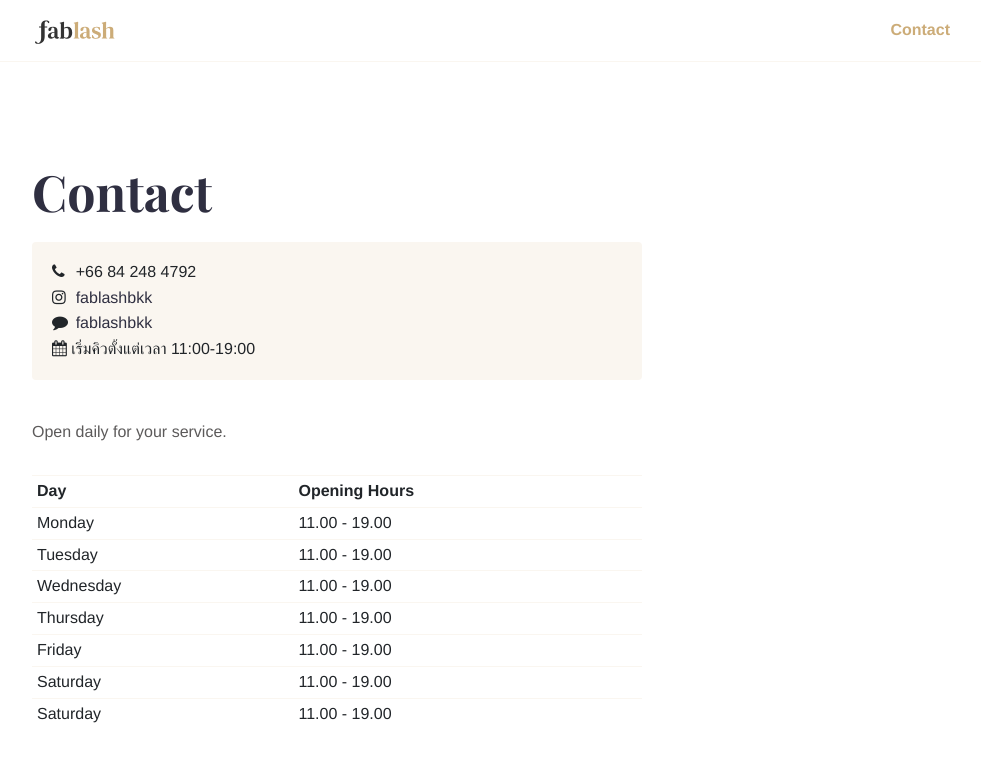
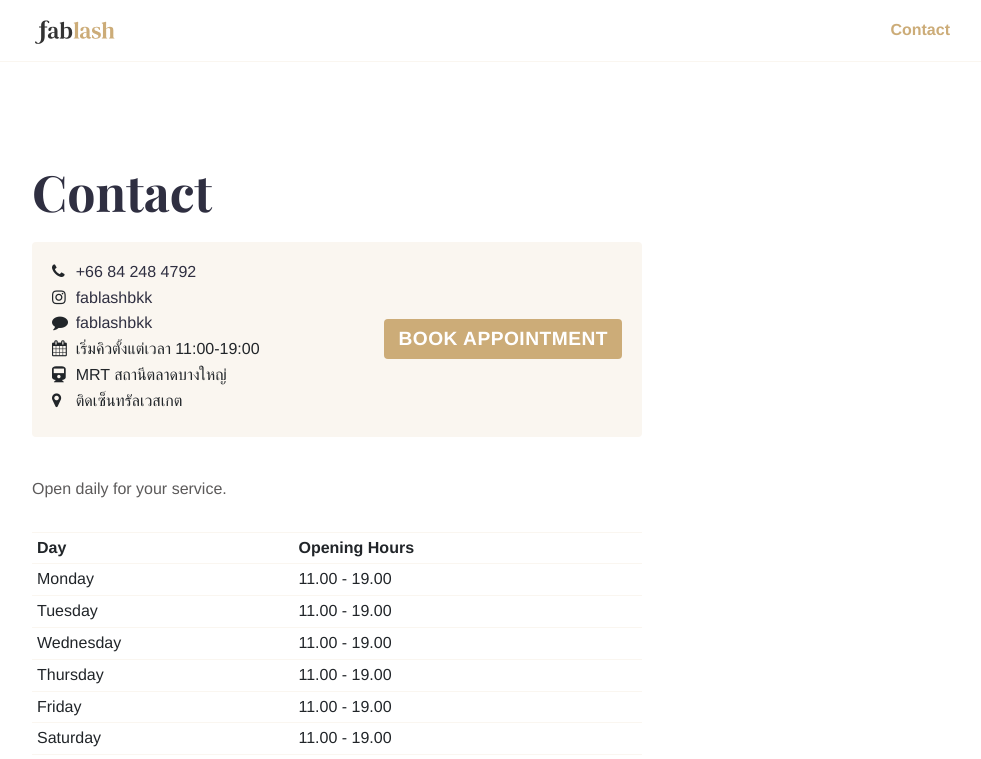
Before and after one commit to fablashbkk/fablashbkk.github.io, a Jekyll site: the page built from contact.md, in a window 1280 px wide, cut to the strip 0-759 px from the top of the page. Shown: the whole strip, without its empty margins (143-1124 px from the left). Built offline with Jekyll 4.4.1, drawn with Linux system fonts in a browser that asks for light colours.

```diff
--- a/_config.yml
+++ b/_config.yml
@@ -17,8 +17,9 @@ collections:
   services:
     output: true
     sort_by: weight
-  team:
+  examples:
     output: true
+    sort_by: weight
 
 defaults:
   - scope:
--- a/_includes/call.html
+++ b/_includes/call.html
@@ -1,22 +1,25 @@
 <div class="call">
   <div class="call-box-top">
     {% if site.data.contact.phone %}
-        <div class="call-phone"><i class="fa fa-phone contact-icon"></i> {{ site.data.contact.phone }} </div>
+        <div class="call-item call-phone"><i class="fa fa-phone contact-icon"></i>
+          <a href="tel:{{ site.data.contact.phone }}">{{ site.data.contact.phone }}</a></div>
     {% endif %}
     {% if site.data.contact.email %}
-    <div class="call-email"><i class="fa fa-instagram contact-icon"></i>
+    <div class="call-item call-email"><i class="fa fa-instagram contact-icon"></i>
       <a href="{{ site.data.contact.email.url }}">
         {{ site.data.contact.email.display }}
       </a>
     </div>
     {% endif %}
     {% if site.data.contact.line %}
-    <div class="call-line"><i class="fa fa-comment contact-icon"></i>
+    <div class="call-item call-line"><i class="fa fa-comment contact-icon"></i>
       <a href="{{ site.data.contact.line.url }}">
         {{ site.data.contact.line.display }}
       </a>
     </div>
-    <div><i class="fa fa-calendar contact-icon"></i>เริ่มคิวตั้งแต่เวลา 11:00-19:00</div>
+    <div class="call-item"><i class="fa fa-calendar contact-icon"></i> เริ่มคิวตั้งแต่เวลา 11:00-19:00</div>
+    <div class="call-item"><i class="fa fa-train contact-icon"></i> MRT สถานีตลาดบางใหญ่</div>
+    <div class="call-item"><i class="fa fa-map-marker contact-icon"></i> ติดเซ็นทรัลเวสเกต</div>
     {% endif %}
   </div>
     {% if include.show_button %}
--- a/_layouts/contact.html
+++ b/_layouts/contact.html
@@ -9,7 +9,7 @@ bodyClass: "page-contact"
         <div class="col-12 col-md-8">
             <div class="service service-single">
                 <h1 class="title">{{page.title}}</h1>
-                {% include call.html show_button=false %}
+                {% include call.html show_button=true %}
                 <div class="content mt-4">{{content}}</div>
             </div>
         </div>
--- a/_sass/components/_call.scss
+++ b/_sass/components/_call.scss
@@ -29,15 +29,19 @@
       flex: 0 0 auto;
       border: none;
     }
+    .button {
+      font-size:1.2em;
+      font-weight:700;
+    }
   }
   .call-name {
     font-size: 1.1rem;
     font-weight: bold;
   }
-  .call-phone, .call-email, .call-line {
+  .call-item {
     margin-bottom: 5px;
   }
-  .call-email, .call-line {
+  .call-item {
     a {
       color: $black;
     }
--- a/_sass/pages/_page-home.scss
+++ b/_sass/pages/_page-home.scss
@@ -4,3 +4,14 @@
 #intro_vid {
   margin-top: -25.5%; margin-bottom: -50.5%
 }
+
+.beforeafter-image img {
+  display: block;
+  margin: 0 auto;
+}
+
+.home-call-button .button {
+  font-size: 2em;
+  line-height: 0.15em;
+  padding: 1em;
+}
```
Also changed, not shown: _examples/1.md (added, +5 -0 lines), _examples/2.md (added, +5 -0 lines), _examples/3.md (added, +5 -0 lines), _layouts/home.html (+38 -1 lines), images/before_after/example1/after.png (added), images/before_after/example1/before.png (added), images/before_after/example2/after.png (added), images/before_after/example2/before.png (added), images/before_after/example3/after.png (added), images/before_after/example3/before.png (added).
